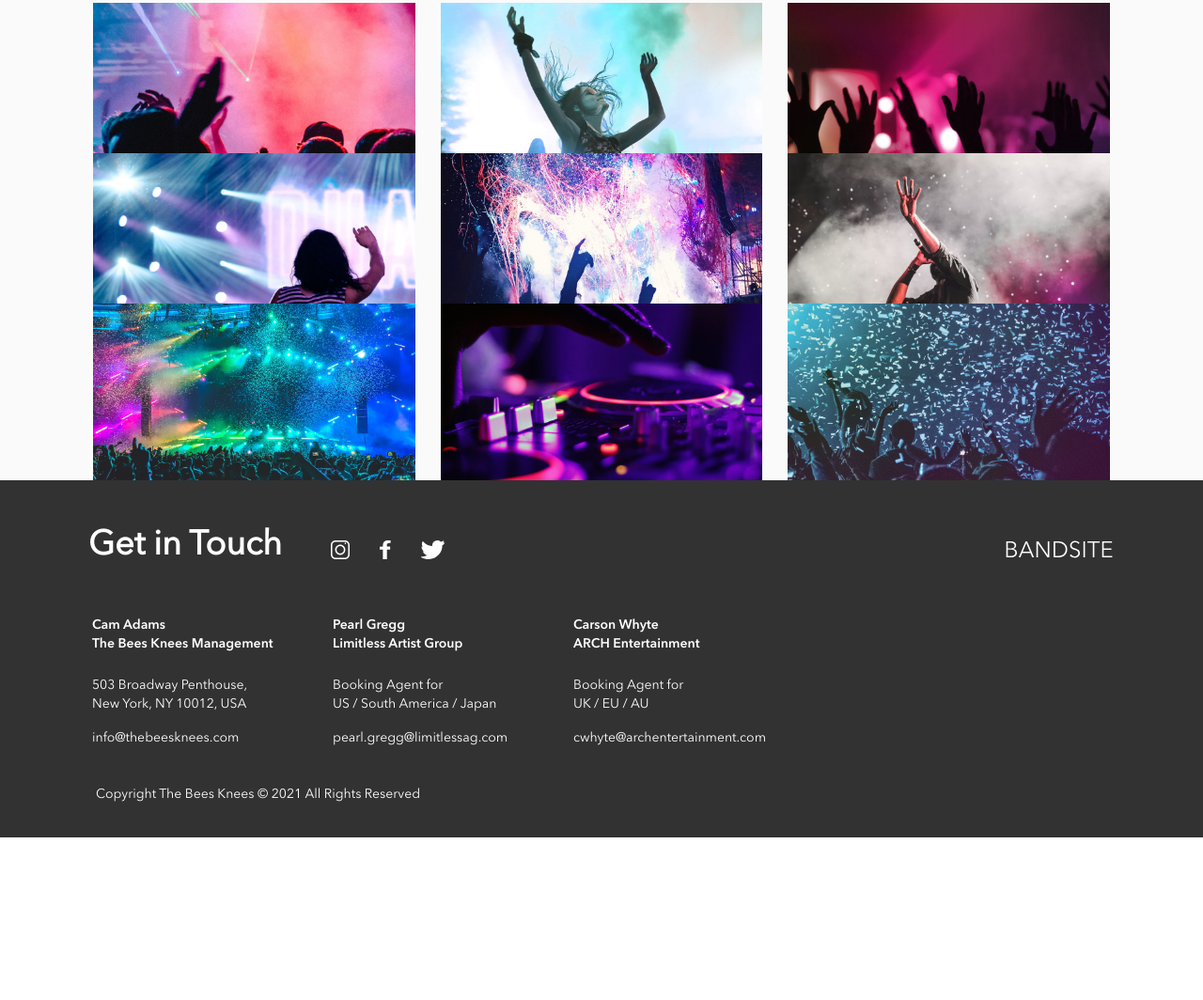
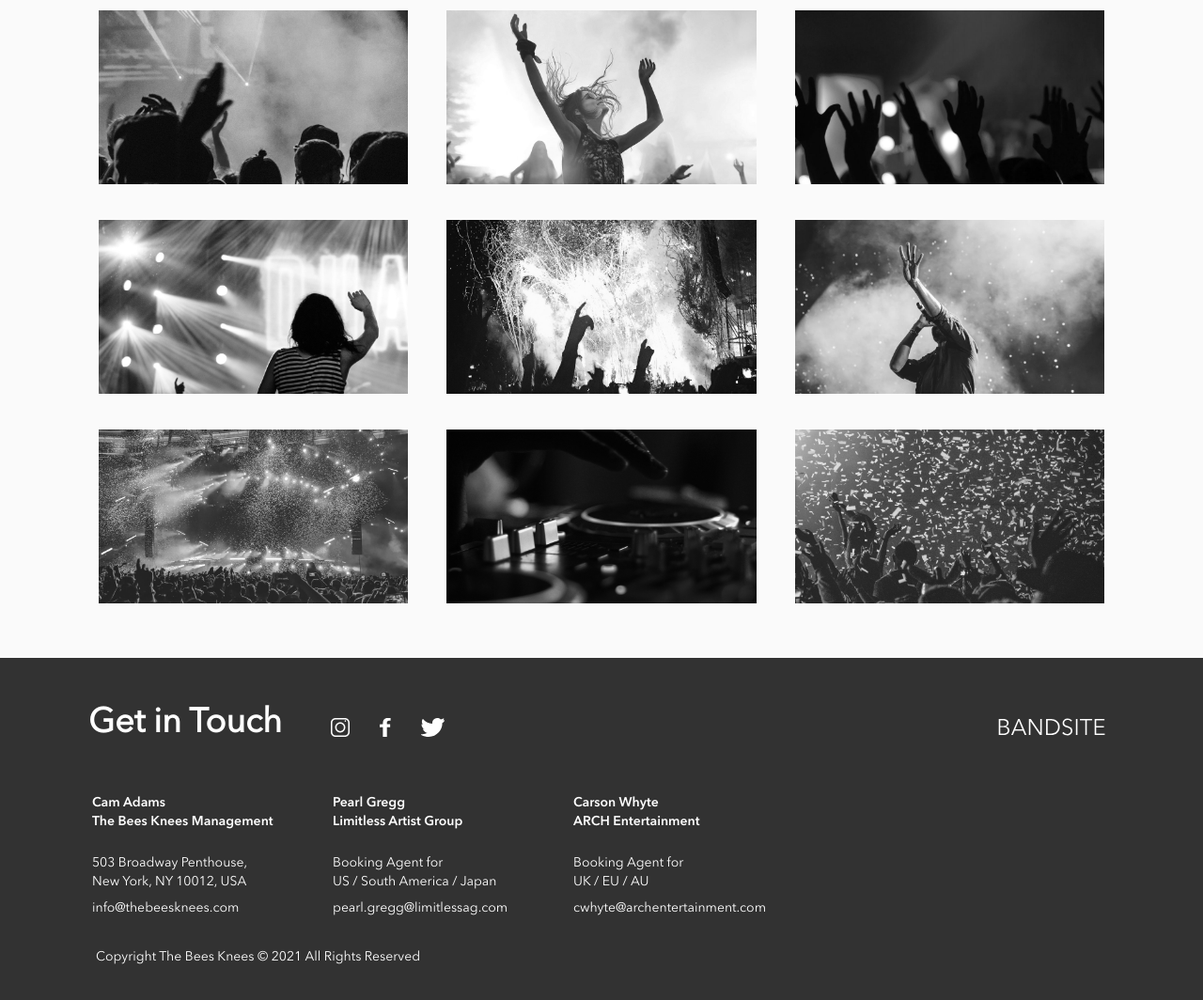
Before and after one commit to Prgrssn/joshua-young-bandsite, a plain HTML site: page index.html in a window 1280 px wide. Shown: the part 1652-2716 px from the top of the page at 94% size. Before the commit the page ends 2543 px from the top, so only its background shows below. Drawn offline with Linux system fonts and the light colour scheme.

Commit message:
put finishing touches on styles . added hover effects and mailto links for diving deeper credit.

```diff
--- a/index.html
+++ b/index.html
@@ -191,7 +191,7 @@
             <p>503 Broadway Penthouse,</p>
             <p>New York, NY 10012, USA</p>
           </div>
-          <p class="contact__info--address">info@thebeesknees.com</p>
+          <a class="contact__info--address" href="mailto:info@thebeesknees.com">info@thebeesknees.com</a>
         </div>
         <div class="contact__info">
           <div class="contact__info--name">
@@ -202,7 +202,7 @@
             <p>Booking Agent for</p>
             <p>US / South America / Japan</p>
           </div>
-          <p class="contact__info--address">pearl.gregg@limitlessag.com</p>
+          <a class="contact__info--address" href="matilto:pearl.gregg@limitlessag.com">pearl.gregg@limitlessag.com</a>
         </div>
         <div class="contact__info">
           <div class="contact__info--name">
@@ -213,7 +213,7 @@
             <p>Booking Agent for</p>
             <p>UK / EU / AU</p>
           </div>
-          <p class="contact__info--address">cwhyte@archentertainment.com</p>
+          <a class="contact__info--address" href="mailto:chwyte@archentertainment.com">cwhyte@archentertainment.com</a>
         </div>
       </div>
       </section>
--- a/styles/bio.scss
+++ b/styles/bio.scss
@@ -70,6 +70,12 @@
     display: flex;
     align-content: center;
 
+    &:hover {
+      color: $mercury;
+      filter: brightness(300%);
+      border-bottom: 0.25rem solid $bandsite-darkblack;
+    }
+
     &--active {
       border-bottom: 0.25rem solid $white;
       font-family: "avenir-bold";
@@ -85,9 +91,10 @@
 
     &--inactive {
       padding-right: 3.75rem;
+      margin-left: 1rem;
 
       @include tablet {
-        padding: 1rem 1rem 1.5rem 2.25rem;
+        padding: 1rem 1rem 1.5rem 1rem;
       }
     }
   }
@@ -114,7 +121,6 @@
     @include mPrimaryHeader();
     position: absolute;
     top: 4rem;
-    bottom: 5rem;
     color: $white;
 
     @include tablet {
@@ -136,11 +142,11 @@
     background-position: center center;
     object-fit: cover;
     max-width: 100vw;
-    min-height: 12rem;
+    height: 12rem;
     position: relative;
 
     @include tablet {
-      min-height: 60vh;
+      height: 60vh;
       max-width: 100vw;
     }
 
@@ -194,15 +200,11 @@
     object-fit: cover;
     padding: 0 1rem;
 
-    // tablet
-
     @include tablet {
       padding: 0 6rem;
       overflow: hidden;
       height: 48vh;
     }
-
-    // desktop
 
     @include desktop {
       padding: 0 11rem;
@@ -262,6 +264,11 @@
     width: 100vw;
     object-fit: cover;
     padding: 0 1rem 1rem 1rem;
+    filter: grayscale(1);
+
+    &:hover {
+      filter: grayscale(0);
+    }
 
     @include tablet {
       padding: 0.5rem;
@@ -269,7 +276,7 @@
     }
 
     @include desktop {
-      padding: 0;
+      padding: 0rem;
     }
   }
 
@@ -279,13 +286,14 @@
 
     @include tablet {
       max-width: 30vw;
-      max-height: 30vh;
+      height: auto;
     }
 
     @include desktop {
-      max-width: 28vw;
-      max-height: 20vh;
+      max-width: 27vw;
+      height: auto;
       padding: 0.5rem;
+      margin: 0.5rem;
     }
   }
 
@@ -408,6 +416,7 @@
       @include mFooterCopy();
       padding: 0.5rem 0;
       color: $white;
+      text-decoration: none;
 
       @include tablet {
         @include footerCopy();
@@ -438,7 +447,7 @@
     }
 
     @include desktop {
-      right: 6rem;
+      right: 6.5rem;
     }
   }
 
```
Also changed, not shown: styles/bio.css, 1 other file.
